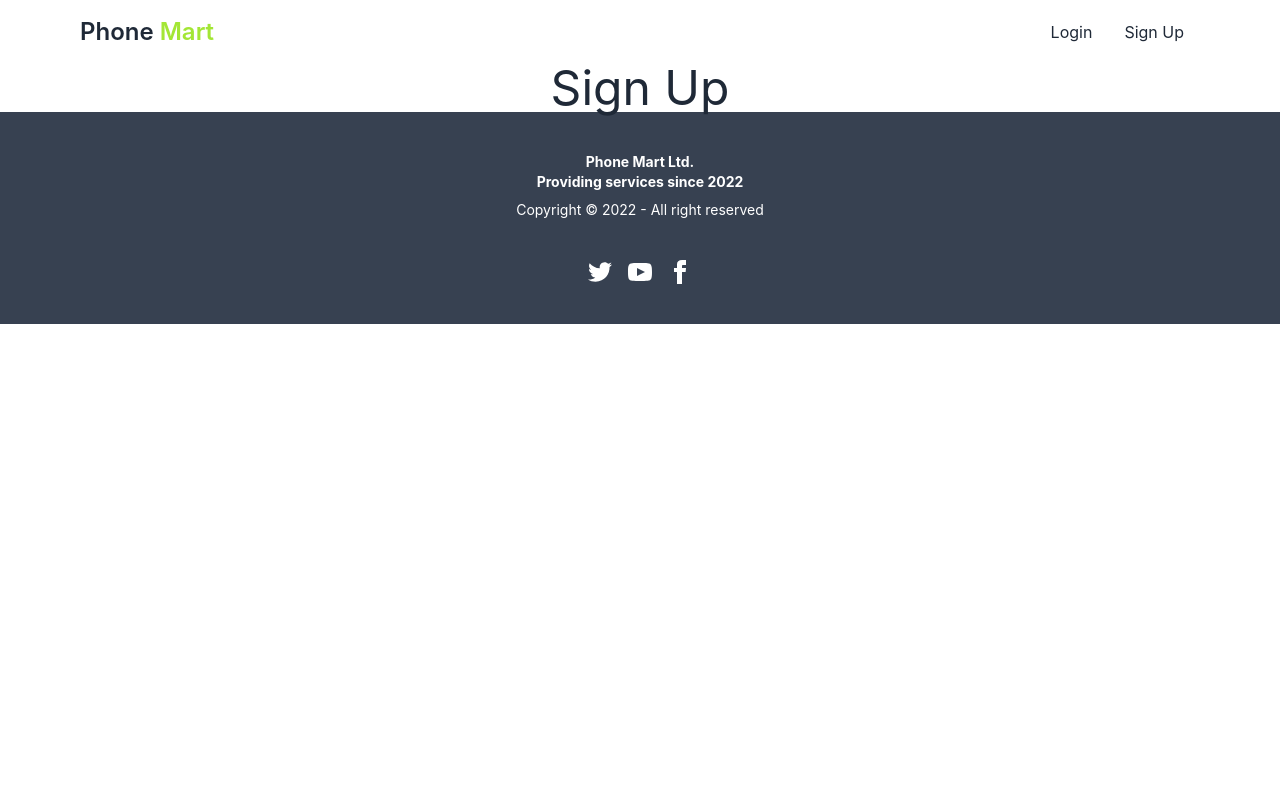
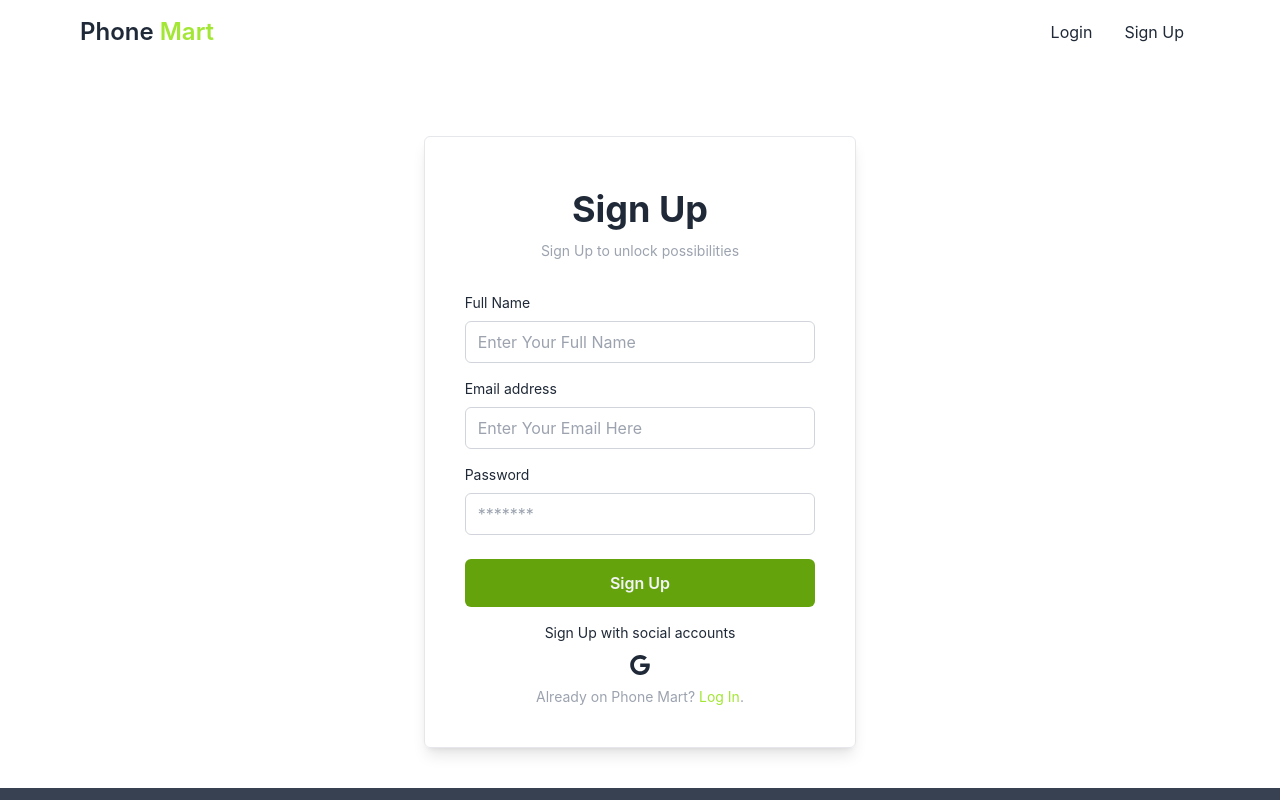
Before and after one commit to adib3006/phone-mart-client, a React (Create React App) app: page /signup in a window 1280 px wide. Shown: the top 800 px of the page. Built offline with nearby package versions, Linux system fonts and the light colour scheme; no server answers.

Commit message:
login and signup form created

```diff
--- a/src/Pages/Login.js
+++ b/src/Pages/Login.js
@@ -1,29 +1,53 @@
-import React, { useState } from 'react';
-import { Link } from 'react-router-dom';
+import React, { useContext, useState } from 'react';
+import toast from 'react-hot-toast';
+import { Link, useLocation, useNavigate } from 'react-router-dom';
+import { AuthContext } from './../contexts/AuthProvider';
 
 const Login = () => {
+    const { signIn, googleSignIn, passwordReset } = useContext(AuthContext);
+    const navigate = useNavigate();
+    const location = useLocation();
     const [error, setError] = useState('');
     const [userEmail, setUserEmail] = useState('');
+    const from = location.state?.from?.pathname || '/';
 
     const handleSubmit = (event) => {
         event.preventDefault();
         const form = event.target;
         const email = form.email.value;
+        const role = form.role.value;
         const password = form.password.value;
-        console.log(email, password);
-    }
-
-    const handlePasswordReset = () =>{
+        console.log(email, role, password);
+        signIn(email, password)
+            .then((result) => {
+                navigate(from, { replace: true });
+                setError('');
+                form.reset();
+            })
+            .catch((error) => { setError(error.message) })
 
     }
 
+    const handlePasswordReset = () => {
+        passwordReset(userEmail)
+            .then((result) => {
+                toast.info('Reset Password link sent to your email')
+            })
+            .catch((error) => console.error(error))
+    }
+
     const handleGoogleSignIn = () => {
-
+        googleSignIn()
+            .then((result) => {
+                navigate(from, { replace: true });
+                setError('');
+            })
+            .catch((error) => { setError(error.message) })
     }
 
     return (
-        <div className='flex justify-center items-center pt-8'>
-            <div className='flex flex-col max-w-md p-6 rounded-md sm:p-10 bg-gray-100 text-gray-900'>
+        <div className='flex justify-center items-center pt-8 my-10'>
+            <div className='flex flex-col max-w-md p-6 rounded-md sm:p-10 border shadow-lg'>
                 <div className='mb-8 text-center'>
                     <h1 className='my-3 text-4xl font-bold'>Log in</h1>
                     <p className='text-sm text-gray-400'>
@@ -42,15 +66,24 @@
                                 Email address
                             </label>
                             <input
-                                onBlur={(e)=>{setUserEmail(e.target.value)}}
+                                onBlur={(e) => { setUserEmail(e.target.value) }}
                                 type='email'
                                 name='email'
                                 id='email'
                                 placeholder='Enter Your Email Here'
-                                className='w-full px-3 py-2 border rounded-md border-gray-300 focus:border-gray-900 bg-gray-200 text-gray-900'
+                                className='w-full px-3 py-2 border rounded-md border-gray-300'
                                 data-temp-mail-org='0'
                                 required
                             />
+                        </div>
+                        <div className='w-full'>
+                            <label htmlFor='role' className='text-sm mb-2'>
+                                Choose your role
+                            </label>
+                            <select name='role' className="select select-bordered w-full">
+                                <option value='buyer'>Buyer</option>
+                                <option value='seller'>Seller</option>
+                            </select>
                         </div>
                         <div>
                             <div className='flex justify-between'>
@@ -63,7 +96,7 @@
                                 name='password'
                                 id='password'
                                 placeholder='*******'
-                                className='w-full px-3 py-2 border rounded-md border-gray-300 bg-gray-200 focus:border-gray-900 text-gray-900'
+                                className='w-full px-3 py-2 border rounded-md border-gray-300'
                             />
                         </div>
                     </div>
--- a/src/Pages/SignUp.js
+++ b/src/Pages/SignUp.js
@@ -1,9 +1,135 @@
-import React from 'react';
+import React, { useContext } from 'react';
+import { AuthContext } from './../contexts/AuthProvider';
+import { useNavigate, useLocation, Link } from 'react-router-dom';
 
 const SignUp = () => {
+    const { createUser, updateUserInfo, googleSignIn } = useContext(AuthContext);
+    const navigate = useNavigate();
+    const location = useLocation();
+
+    const from = location.state?.from?.pathname || '/';
+
+    const handleSubmit = (event) => {
+        event.preventDefault();
+        const form = event.target;
+        const name = form.name.value;
+        const photoURL = form.photoURL.value;
+        const email = form.email.value;
+        const password = form.password.value;
+        console.log(name, photoURL, email, password);
+        createUser(email, password)
+            .then((result) => {
+                console.log(result.user);
+                updateUserInfo(name, photoURL)
+                    .then(() => {
+                        navigate(from, { replace: true });
+                    })
+                    .catch((error) => { console.error(error) })
+            })
+            .catch((error) => { console.error(error) })
+    }
+
+    const handleGoogleSignIn = () => {
+        googleSignIn()
+            .then((result) => {
+                navigate(from, { replace: true });
+            })
+            .catch((error) => { console.error(error) })
+    }
     return (
-        <div>
-            <h1 className="text-5xl text-center">Sign Up</h1>
+        <div className='flex justify-center items-center pt-8 my-10'>
+            <div className='flex flex-col max-w-md p-6 rounded-md sm:p-10 border shadow-lg'>
+                <div className='mb-8 text-center'>
+                    <h1 className='my-3 text-4xl font-bold'>Sign Up</h1>
+                    <p className='text-sm text-gray-400'>
+                        Sign Up to unlock possibilities
+                    </p>
+                </div>
+                <form
+                    onSubmit={handleSubmit}
+                    noValidate=''
+                    action=''
+                    className='space-y-6 ng-untouched ng-pristine ng-valid'
+                >
+                    <div className='space-y-4'>
+                        <div>
+                            <label htmlFor='name' className='block mb-2 text-sm'>
+                                Full Name
+                            </label>
+                            <input
+                                type='name'
+                                name='name'
+                                id='name'
+                                placeholder='Enter Your Full Name'
+                                className='w-full px-3 py-2 border rounded-md border-gray-300'
+                                data-temp-mail-org='0'
+                                required
+                            />
+                        </div>
+                        <div>
+                            <label htmlFor='email' className='block mb-2 text-sm'>
+                                Email address
+                            </label>
+                            <input
+                                type='email'
+                                name='email'
+                                id='email'
+                                placeholder='Enter Your Email Here'
+                                className='w-full px-3 py-2 border rounded-md border-gray-300'
+                                data-temp-mail-org='0'
+                                required
+                            />
+                        </div>
+                        <div>
+                            <div className='flex justify-between'>
+                                <label htmlFor='password' className='text-sm mb-2'>
+                                    Password
+                                </label>
+                            </div>
+                            <input
+                                type='password'
+                                name='password'
+                                id='password'
+                                placeholder='*******'
+                                className='w-full px-3 py-2 border rounded-md border-gray-300'
+                            />
+                        </div>
+                    </div>
+                    <div>
+                        <button
+                            type='submit'
+                            className='w-full px-8 py-3 font-semibold rounded-md bg-lime-600 hover:bg-lime-500 hover:text-white text-gray-100'
+                        >
+                            Sign Up
+                        </button>
+                    </div>
+                </form>
+                <div className='flex items-center pt-4 space-x-1'>
+                    <div className='flex-1 h-px sm:w-16 dark:bg-gray-700'></div>
+                    <p className='px-3 text-sm dark:text-gray-400'>
+                        Sign Up with social accounts
+                    </p>
+                    <div className='flex-1 h-px sm:w-16 dark:bg-gray-700'></div>
+                </div>
+                <div className='flex justify-center space-x-4'>
+                    <button onClick={handleGoogleSignIn} aria-label='Log in with Google' className='p-3 rounded-sm'>
+                        <svg
+                            xmlns='http://www.w3.org/2000/svg'
+                            viewBox='0 0 32 32'
+                            className='w-5 h-5 fill-current'
+                        >
+                            <path d='M16.318 13.714v5.484h9.078c-0.37 2.354-2.745 6.901-9.078 6.901-5.458 0-9.917-4.521-9.917-10.099s4.458-10.099 9.917-10.099c3.109 0 5.193 1.318 6.38 2.464l4.339-4.182c-2.786-2.599-6.396-4.182-10.719-4.182-8.844 0-16 7.151-16 16s7.156 16 16 16c9.234 0 15.365-6.49 15.365-15.635 0-1.052-0.115-1.854-0.255-2.651z'></path>
+                        </svg>
+                    </button>
+                </div>
+                <p className='px-6 text-sm text-center text-gray-400'>
+                    Already on Phone Mart?{' '}
+                    <Link to='/signup' className='hover:underline text-lime-400'>
+                        Log In
+                    </Link>
+                    .
+                </p>
+            </div>
         </div>
     );
 };
--- a/src/contexts/AuthProvider.js
+++ b/src/contexts/AuthProvider.js
@@ -1,6 +1,6 @@
 import React, { createContext, useEffect, useState } from 'react';
 import app from './../firebase/firebase.config';
-import {getAuth, GoogleAuthProvider, createUserWithEmailAndPassword, updateProfile, signInWithEmailAndPassword, signInWithPopup, signOut, onAuthStateChanged} from 'firebase/auth'
+import {getAuth, GoogleAuthProvider, createUserWithEmailAndPassword, updateProfile, signInWithEmailAndPassword, signInWithPopup, signOut, onAuthStateChanged, sendPasswordResetEmail} from 'firebase/auth';
 
 export const AuthContext = createContext();
 const auth = getAuth(app);
@@ -32,8 +32,12 @@
         return signInWithPopup(auth, googleProvider);
     }
 
+    const passwordReset = (email) => {
+        setLoading(true);
+        return sendPasswordResetEmail(auth,email);
+    }
+
     const logOut = () => {
-        localStorage.removeItem('cookBook-token');
         setLoading(true);
         return signOut(auth);
     }
@@ -49,7 +53,7 @@
         }
     },[])
 
-    const authInfo = {user, loading, createUser, signIn, logOut, updateUser, googleSignIn};
+    const authInfo = {user, loading, createUser, signIn, logOut, updateUser, googleSignIn, passwordReset};
     return (
         <AuthContext.Provider value={authInfo}>
             {
```
